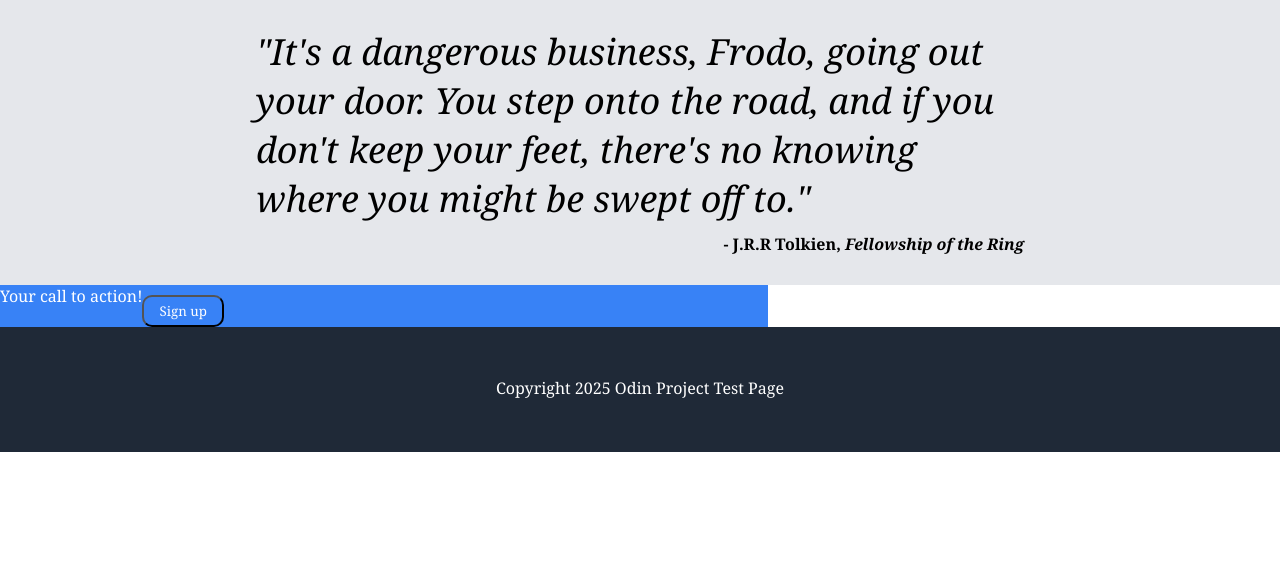
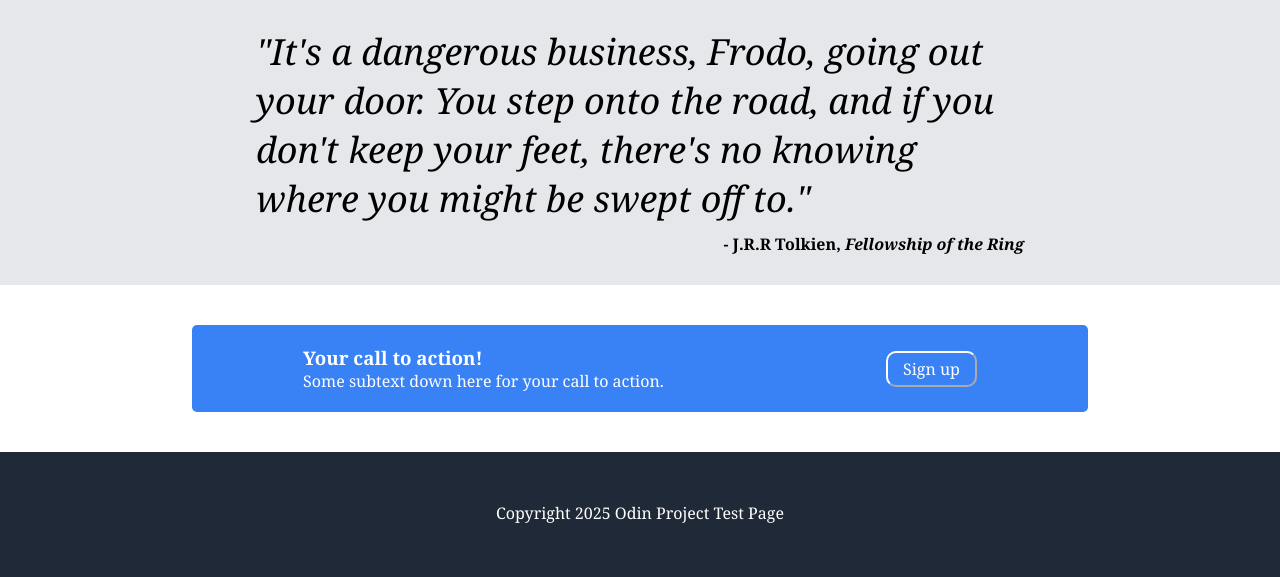
Before and after one commit to TMarizzle/odin-landing-page, a plain HTML site: page index.html in a window 1280 px wide. Shown: the part 758-1335 px from the top of the page. Before the commit the page ends 1210 px from the top, so only its background shows below. Drawn offline with Linux system fonts and the light colour scheme.

Commit message:
Added text to call to action section, adjusted sizing, edited buttons

```diff
--- a/index.html
+++ b/index.html
@@ -55,7 +55,8 @@
     <div>
         <div class="callToAction">
             <div class="callText">
-                Your call to action!
+                <h3>Your call to action!</h3>
+                <p>Some subtext down here for your call to action.</p>
             </div>
             <div class="callButton button">
                 <button>Sign up</button>
--- a/styles.css
+++ b/styles.css
@@ -100,15 +100,21 @@ a:hover {
     background-color: #3882F6;
     color: white;
     display: flex;
-    width: 60%;
+    width: 70%;
+    border-radius: 5px;
+    justify-content: space-around;
+    align-items: center;
+    margin: 40px auto 40px auto;
+    padding: 20px 0 20px 0;
 }
 
 button {
     background-color: #3882F6;
     color: white;
     padding: 5px 15px 5px 15px;
-    margin-top: 10px;
     border-radius: 10px;
+    border-color: white;
+    font-size: 16px;
 }
 
 footer {
```
